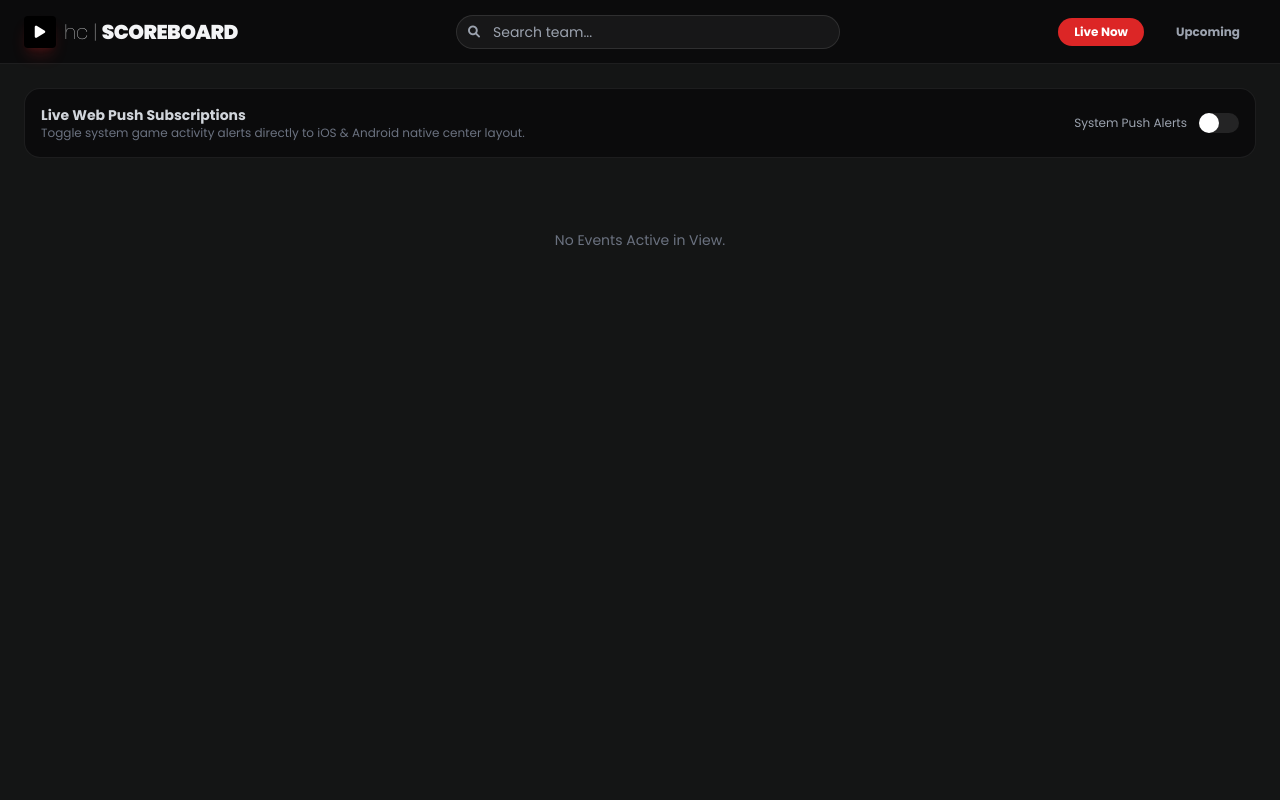
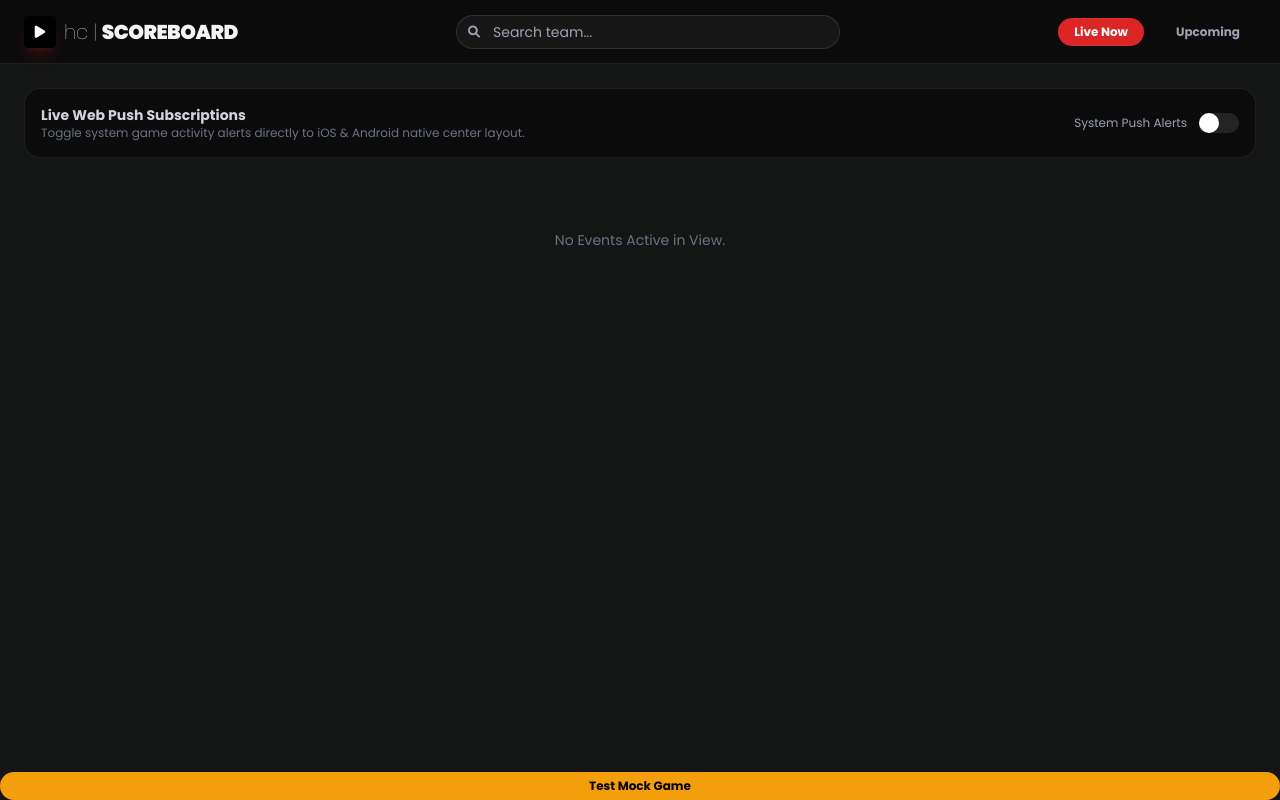
Before and after one commit to MrChris-2025/webpush26, a plain HTML site: page index.html in a window 1280 px wide. Drawn offline with nearby package versions, Linux system fonts and the light colour scheme; no server answers.

Commit message:
Update index.html

```diff
--- a/index.html
+++ b/index.html
@@ -61,5 +61,11 @@
     <div id="sports-toast-container"></div>
 
     <script type="module" src="./app.js"></script>
+
+
+
+
+    <button id="testBtnMock" class="px-4 py-1.5 rounded-full text-xs font-bold bg-amber-500 text-black">Test Mock Game</button>
+
 </body>
 </html>
```
